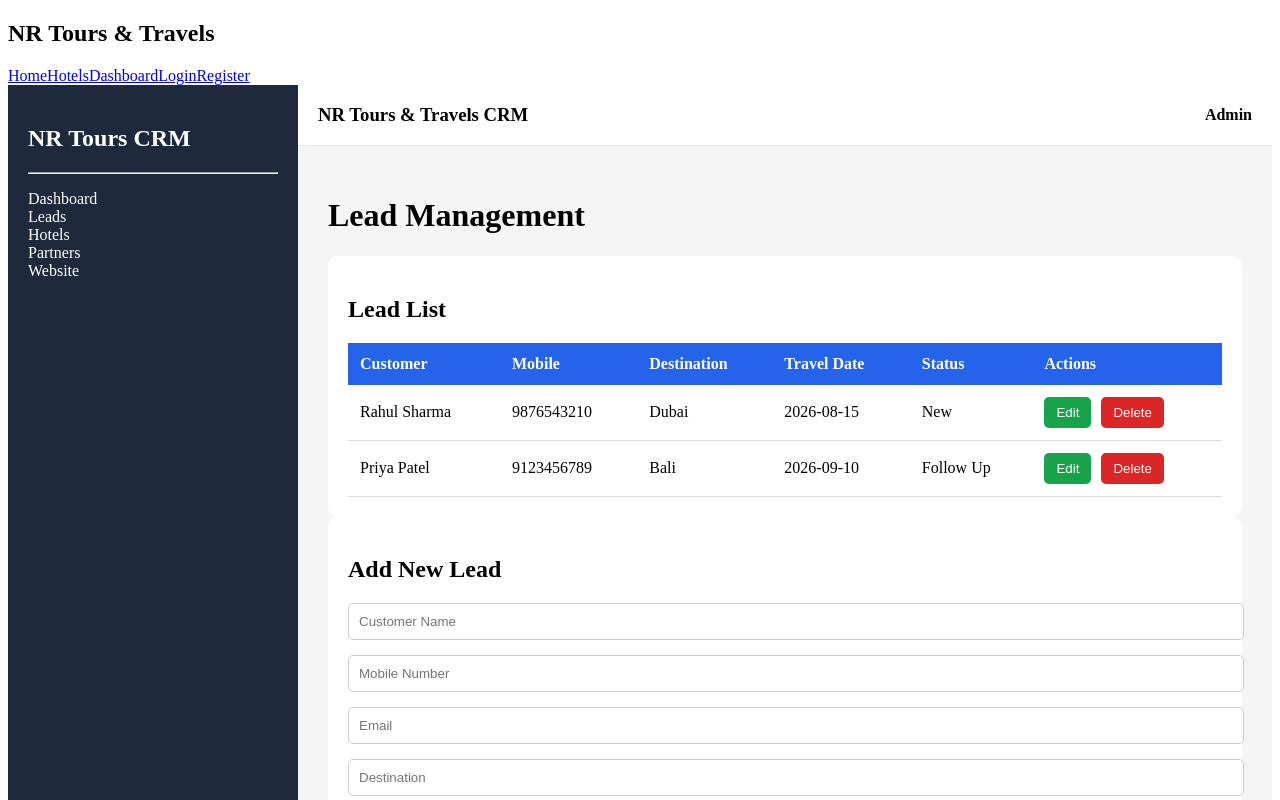
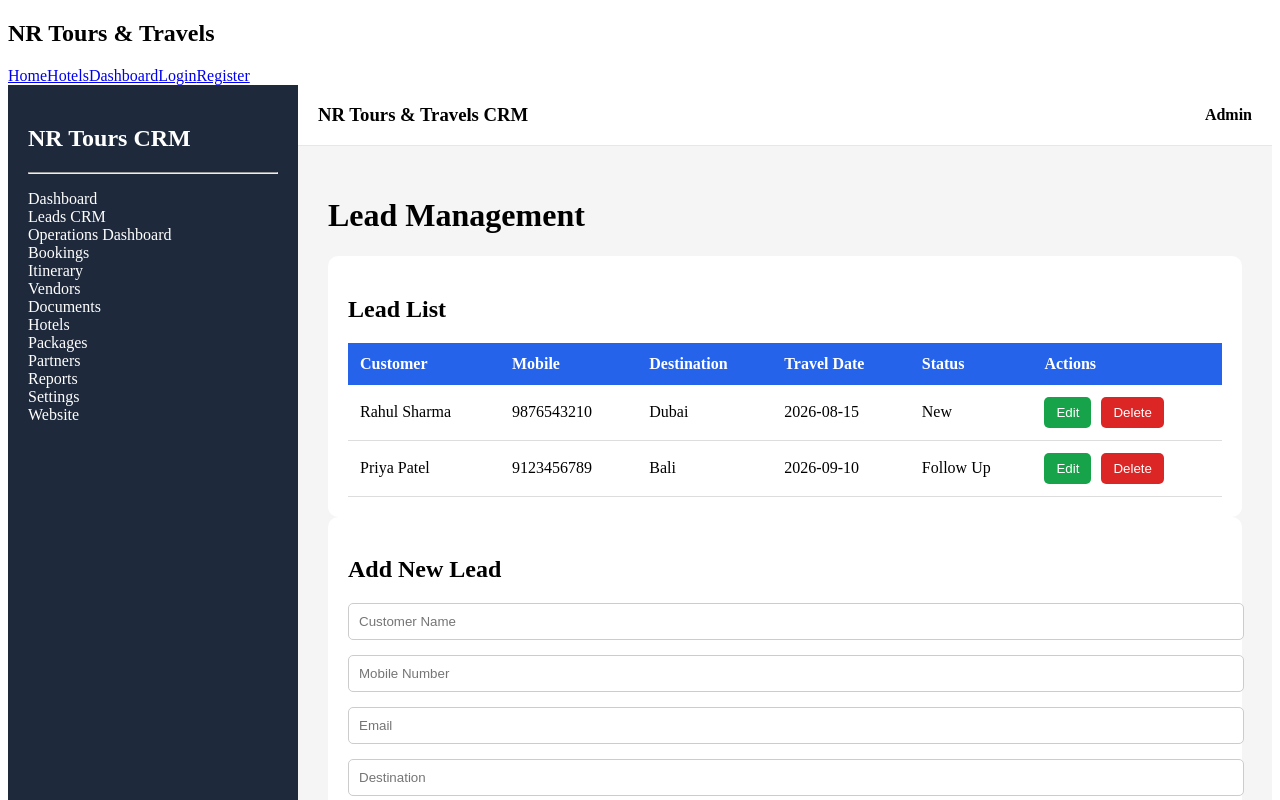
Before and after one commit to nrtoursandtravels1-jpg/NR-TRAVEL-B2B, a React (Vite) app in the folder frontend/: page /leads in a window 1280 px wide. Shown: the top 800 px of the page. Built offline with nearby package versions, Linux system fonts and the light colour scheme; no server answers; the database is empty.

Commit message:
Add admin users reports settings modules and update sidebar

```diff
--- a/frontend/src/App.jsx
+++ b/frontend/src/App.jsx
@@ -17,6 +17,7 @@ import Register from "./pages/Register";
 // Dashboards
 import Dashboard from "./pages/Dashboard";
 import AdminDashboard from "./pages/admin/AdminDashboard";
+import Users from "./pages/admin/Users";
 import AgentDashboard from "./pages/agent/AgentDashboard";
 import CustomerDashboard from "./pages/customer/CustomerDashboard";
 
@@ -43,6 +44,12 @@ import Itinerary from "./pages/operations/Itinerary";
 import Vendors from "./pages/operations/Vendors";
 import Documents from "./pages/operations/Documents";
 
+// Reports
+import Reports from "./pages/reports/Reports";
+
+// Settings
+import Settings from "./pages/settings/Settings";
+
 
 function App() {
   return (
@@ -68,9 +75,26 @@ function App() {
 
           {/* Dashboards */}
           <Route path="/dashboard" element={<Dashboard />} />
-          <Route path="/admin-dashboard" element={<AdminDashboard />} />
-          <Route path="/agent-dashboard" element={<AgentDashboard />} />
-          <Route path="/customer-dashboard" element={<CustomerDashboard />} />
+
+          <Route
+            path="/admin-dashboard"
+            element={<AdminDashboard />}
+          />
+
+          <Route
+            path="/admin/users"
+            element={<Users />}
+          />
+
+          <Route
+            path="/agent-dashboard"
+            element={<AgentDashboard />}
+          />
+
+          <Route
+            path="/customer-dashboard"
+            element={<CustomerDashboard />}
+          />
 
 
           {/* CRM */}
@@ -82,16 +106,44 @@ function App() {
 
           {/* Package Management */}
           <Route path="/packages" element={<Packages />} />
-          <Route path="/packages/create" element={<CreatePackage />} />
-          <Route path="/packages/edit/:id" element={<EditPackage />} />
-          <Route path="/packages/upcoming" element={<UpcomingTours />} />
-          <Route path="/packages/group" element={<GroupTours />} />
-          <Route path="/packages/girls" element={<GirlsOnlyTours />} />
-          <Route path="/packages/family" element={<FamilyTours />} />
-          <Route path="/packages/custom" element={<CustomTours />} />
+
+          <Route
+            path="/packages/create"
+            element={<CreatePackage />}
+          />
+
+          <Route
+            path="/packages/edit/:id"
+            element={<EditPackage />}
+          />
+
+          <Route
+            path="/packages/upcoming"
+            element={<UpcomingTours />}
+          />
+
+          <Route
+            path="/packages/group"
+            element={<GroupTours />}
+          />
+
+          <Route
+            path="/packages/girls"
+            element={<GirlsOnlyTours />}
+          />
+
+          <Route
+            path="/packages/family"
+            element={<FamilyTours />}
+          />
+
+          <Route
+            path="/packages/custom"
+            element={<CustomTours />}
+          />
 
 
-          {/* Operations Management */}
+          {/* Operations */}
           <Route
             path="/operations"
             element={<OperationsDashboard />}
@@ -118,6 +170,20 @@ function App() {
           />
 
 
+          {/* Reports */}
+          <Route
+            path="/reports"
+            element={<Reports />}
+          />
+
+
+          {/* Settings */}
+          <Route
+            path="/settings"
+            element={<Settings />}
+          />
+
+
         </Routes>
 
         <Footer />
--- a/frontend/src/components/layout/Sidebar.jsx
+++ b/frontend/src/components/layout/Sidebar.jsx
@@ -16,6 +16,8 @@ function Sidebar() {
       <hr />
 
       <ul style={{ listStyle: "none", padding: 0 }}>
+
+        {/* Dashboard */}
         <li>
           <Link
             to="/dashboard"
@@ -25,15 +27,66 @@ function Sidebar() {
           </Link>
         </li>
 
+
+        {/* CRM */}
         <li>
           <Link
             to="/crm"
             style={{ color: "#fff", textDecoration: "none" }}
           >
-            Leads
+            Leads CRM
           </Link>
         </li>
 
+
+        {/* Operations */}
+        <li>
+          <Link
+            to="/operations"
+            style={{ color: "#fff", textDecoration: "none" }}
+          >
+            Operations Dashboard
+          </Link>
+        </li>
+
+        <li>
+          <Link
+            to="/operations/bookings"
+            style={{ color: "#fff", textDecoration: "none" }}
+          >
+            Bookings
+          </Link>
+        </li>
+
+        <li>
+          <Link
+            to="/operations/itinerary"
+            style={{ color: "#fff", textDecoration: "none" }}
+          >
+            Itinerary
+          </Link>
+        </li>
+
+        <li>
+          <Link
+            to="/operations/vendors"
+            style={{ color: "#fff", textDecoration: "none" }}
+          >
+            Vendors
+          </Link>
+        </li>
+
+        <li>
+          <Link
+            to="/operations/documents"
+            style={{ color: "#fff", textDecoration: "none" }}
+          >
+            Documents
+          </Link>
+        </li>
+
+
+        {/* Existing Modules */}
         <li>
           <Link
             to="/hotel"
@@ -42,6 +95,17 @@ function Sidebar() {
             Hotels
           </Link>
         </li>
+
+
+        <li>
+          <Link
+            to="/packages"
+            style={{ color: "#fff", textDecoration: "none" }}
+          >
+            Packages
+          </Link>
+        </li>
+
 
         <li>
           <Link
@@ -52,6 +116,31 @@ function Sidebar() {
           </Link>
         </li>
 
+
+        {/* Reports */}
+        <li>
+          <Link
+            to="/reports"
+            style={{ color: "#fff", textDecoration: "none" }}
+          >
+            Reports
+          </Link>
+        </li>
+
+
+        {/* Settings */}
+        <li>
+          <Link
+            to="/settings"
+            style={{ color: "#fff", textDecoration: "none" }}
+          >
+            Settings
+          </Link>
+        </li>
+
+
+
+        {/* Website */}
         <li>
           <Link
             to="/"
@@ -60,7 +149,9 @@ function Sidebar() {
             Website
           </Link>
         </li>
+
       </ul>
+
     </div>
   );
 }
--- /dev/null
+++ b/frontend/src/pages/admin/Users.jsx
@@ -0,0 +1,23 @@
+export default function Users() {
+  return (
+    <div>
+      <h1>User Management</h1>
+
+      <p>
+        Manage NR Travel CRM Users
+      </p>
+
+      <div>
+        <h3>Total Users: 0</h3>
+
+        <h3>Admin Users: 0</h3>
+
+        <h3>B2B Agents: 0</h3>
+
+        <h3>Customers: 0</h3>
+
+        <h3>Staff Members: 0</h3>
+      </div>
+    </div>
+  );
+}
--- /dev/null
+++ b/frontend/src/pages/reports/Reports.jsx
@@ -0,0 +1,18 @@
+export default function Reports() {
+  return (
+    <div>
+      <h1>Reports & Analytics</h1>
+
+      <p>
+        NR Travel CRM Business Reports
+      </p>
+
+      <div>
+        <h3>Total Sales: 0</h3>
+        <h3>Total Bookings: 0</h3>
+        <h3>Total Revenue: $0</h3>
+        <h3>Agent Performance: 0</h3>
+      </div>
+    </div>
+  );
+}
--- /dev/null
+++ b/frontend/src/pages/settings/Settings.jsx
@@ -0,0 +1,18 @@
+export default function Settings() {
+  return (
+    <div>
+      <h1>System Settings</h1>
+
+      <p>
+        NR Travel CRM Administration Settings
+      </p>
+
+      <div>
+        <h3>Company Profile</h3>
+        <h3>User Management</h3>
+        <h3>Roles & Permissions</h3>
+        <h3>System Configuration</h3>
+      </div>
+    </div>
+  );
+}
```
